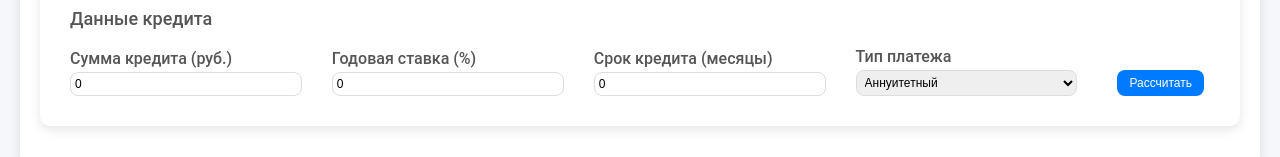
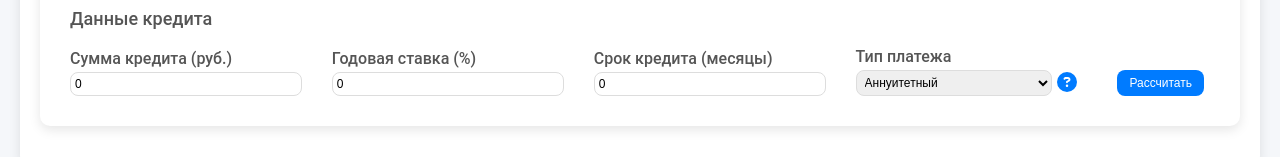
Before and after one commit to Pachokarpacho/credit-planner, a React (Create React App) app: page / in a window 1280 px wide. Shown: the part 184-341 px from the top of the page. Built offline with nearby package versions, Linux system fonts and the light colour scheme.

Commit message:
added tooltips

```diff
--- a/package.json
+++ b/package.json
@@ -4,6 +4,9 @@
   "private": true,
   "dependencies": {
     "@fontsource/roboto": "^5.2.5",
+    "@fortawesome/fontawesome-svg-core": "^6.7.2",
+    "@fortawesome/free-solid-svg-icons": "^6.7.2",
+    "@fortawesome/react-fontawesome": "^0.2.2",
     "@testing-library/dom": "^10.4.0",
     "@testing-library/jest-dom": "^6.6.3",
     "@testing-library/react": "^16.3.0",
@@ -20,6 +23,7 @@
     "react": "^19.1.0",
     "react-bootstrap": "^2.10.9",
     "react-dom": "^19.1.0",
+    "react-icons": "^5.5.0",
     "react-scripts": "^5.0.1",
     "typescript": "^4.9.5",
     "web-vitals": "^2.1.4"
--- a/src/components/CreditInputForm.tsx
+++ b/src/components/CreditInputForm.tsx
@@ -1,11 +1,12 @@
 import React, { useState } from 'react';
-import { Form, Button } from 'react-bootstrap';
+import { Form, Button} from 'react-bootstrap';
 import Big from 'big.js';
 import { Loan } from '../models/Loan';
 import { PaymentSchedule } from '../models/PaymentSchedule';
 import PaymentScheduleTable from './PaymentScheduleTable';
 import RecalculationInputForm from './RecalculationInputForm';
 import { RecalculationController } from '../controllers/RecalculationController';
+import CustomTooltip from './CustomTooltip'; // Импортируйте кастомный компонент
 import '../index.css';
 
 interface CreditInputFormProps {
@@ -108,6 +109,7 @@ const CreditInputForm: React.FC<CreditInputFormProps> = ({ onExport }) => {
                 </Form.Group>
                 <Form.Group className="form-group">
                   <Form.Label className="form-label">Тип платежа</Form.Label>
+                  <div style={{ display: 'flex', alignItems: 'center' }}>
                     <Form.Select
                       value={paymentType}
                       onChange={(e) => handlePaymentTypeChange(e.target.value)}
@@ -116,6 +118,11 @@ const CreditInputForm: React.FC<CreditInputFormProps> = ({ onExport }) => {
                       <option value="annuity">Аннуитетный</option>
                       <option value="differentiated">Дифференцированный</option>
                     </Form.Select>
+                    <CustomTooltip
+                      text="При дифференцированной схеме сумма выплаты по основному долгу будет неизменной, а выплаты по процентам будут постепенно снижаться. Аннуитетная схема подразумевает неизменный ежемесячный взнос, сумма процентов которого будет постепенно падать, а сумма погашения основного долга — расти."
+                      id="payment-type-tooltip"
+                    />
+                  </div>
                 </Form.Group>
                 <Button variant="primary" onClick={handleCalculate} className="btn-primary">
                   Рассчитать
--- /dev/null
+++ b/src/components/CustomTooltip.tsx
@@ -0,0 +1,31 @@
+// CustomTooltip.tsx
+import React from 'react';
+import { OverlayTrigger, Tooltip } from 'react-bootstrap';
+import { faQuestionCircle } from '@fortawesome/free-solid-svg-icons';
+import { FontAwesomeIcon } from '@fortawesome/react-fontawesome';
+
+const CustomTooltip: React.FC<{ text: string; id: string }> = ({ text, id }) => {
+  return (
+    <OverlayTrigger
+      placement="bottom"
+      overlay={
+        <Tooltip id={id} className="custom-tooltip">
+          <div className="tooltip-content">{text}</div>
+        </Tooltip>
+      }
+    >
+      {({ ref, ...triggerHandler }) => (
+        <span
+          ref={ref}
+          {...triggerHandler}
+          className="tooltip-icon"
+          style={{ fontSize: '20px' }} // Увеличиваем размер напрямую через inline-стиль
+        >
+          <FontAwesomeIcon icon={faQuestionCircle} />
+        </span>
+      )}
+    </OverlayTrigger>
+  );
+};
+
+export default CustomTooltip;
--- a/src/components/RecalculationInputForm.tsx
+++ b/src/components/RecalculationInputForm.tsx
@@ -1,6 +1,7 @@
 import React, { useState } from 'react';
-import { Form, Button } from 'react-bootstrap';
+import { Form, Button} from 'react-bootstrap';
 import Big from 'big.js';
+import CustomTooltip from './CustomTooltip'; // Импортируйте кастомный компонент
 import '../index.css';
 
 interface RecalculationInputFormProps {
@@ -49,6 +50,7 @@ const RecalculationInputForm: React.FC<RecalculationInputFormProps> = ({ onAddPa
           </Form.Group>
           <Form.Group className="form-group">
             <Form.Label className="form-label">Тип перерасчета</Form.Label>
+            <div style={{ display: 'flex', alignItems: 'center' }}>
               <Form.Select
                 value={recalcType}
                 onChange={(e) => setRecalcType(e.target.value as 'reduceTerm' | 'reducePayment')}
@@ -57,6 +59,12 @@ const RecalculationInputForm: React.FC<RecalculationInputFormProps> = ({ onAddPa
                 <option value="reduceTerm">Уменьшение срока</option>
                 <option value="reducePayment">Уменьшение платежа</option>
               </Form.Select>
+              <CustomTooltip
+                text="При выборе перерасчета на уменьшение срока, если это возможно, уменьшится количество месяцев кредита, при этом сохраняя сумму ежемесячного платежа. При выборе перерасчета на уменьшение платежа сохранится количество месяцев кредита, но уменьшатся последующие ежемесячные платежи."
+                id="recalc-type-tooltip"
+
+              />
+            </div>
           </Form.Group>
           <Button variant="primary" onClick={handleSubmit} className="btn-primary">
             Добавить платеж
--- a/src/index.css
+++ b/src/index.css
@@ -237,6 +237,28 @@ body {
   line-height: 23px;
 }
 
+/* Стили для кастомного тултипа */
+.custom-tooltip {
+  background-color: #f8f9fa !important;
+  border-radius: 10px;
+  padding: 10px;
+  box-shadow: 0 4px 12px rgba(0, 0, 0, 0.5);
+  max-width: 300px;
+  font-size: 14px;
+  color: #333;
+}
+
+.tooltip-content {
+  line-height: 1.5;
+}
+
+.tooltip-icon {
+  cursor: pointer;
+  margin-left: 5px;
+  font-size: 16px;
+  color: #007bff;
+}
+
 /* Адаптивность */
 @media (max-width: 768px) {
   .forms-container {
```
Also changed, not shown: 1 other file (tests, documents, lock files or other folders). Lines whose indentation alone changed are shown as unchanged.
